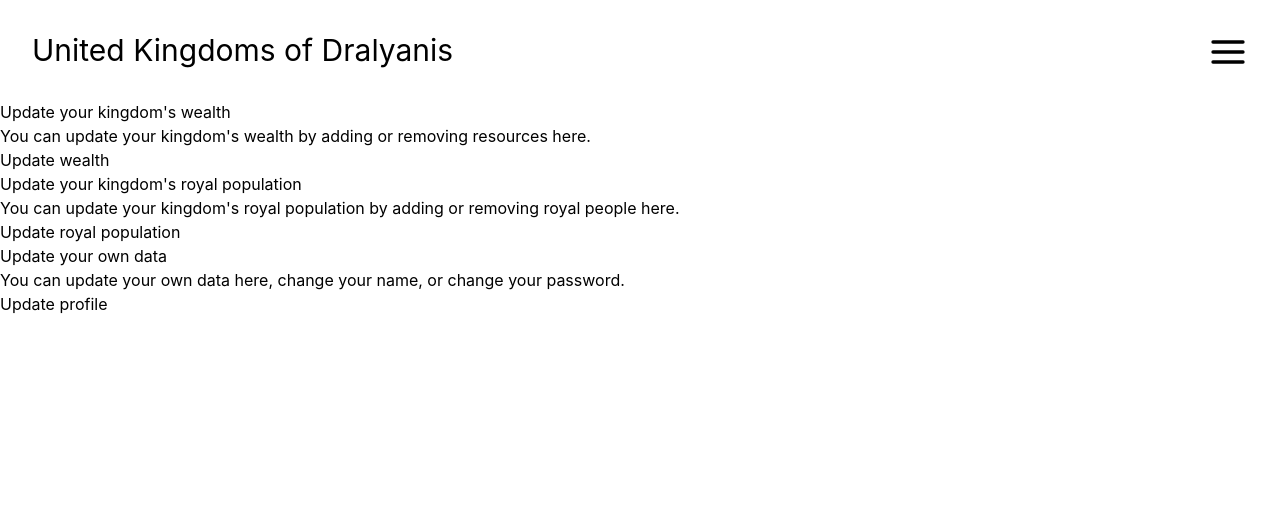
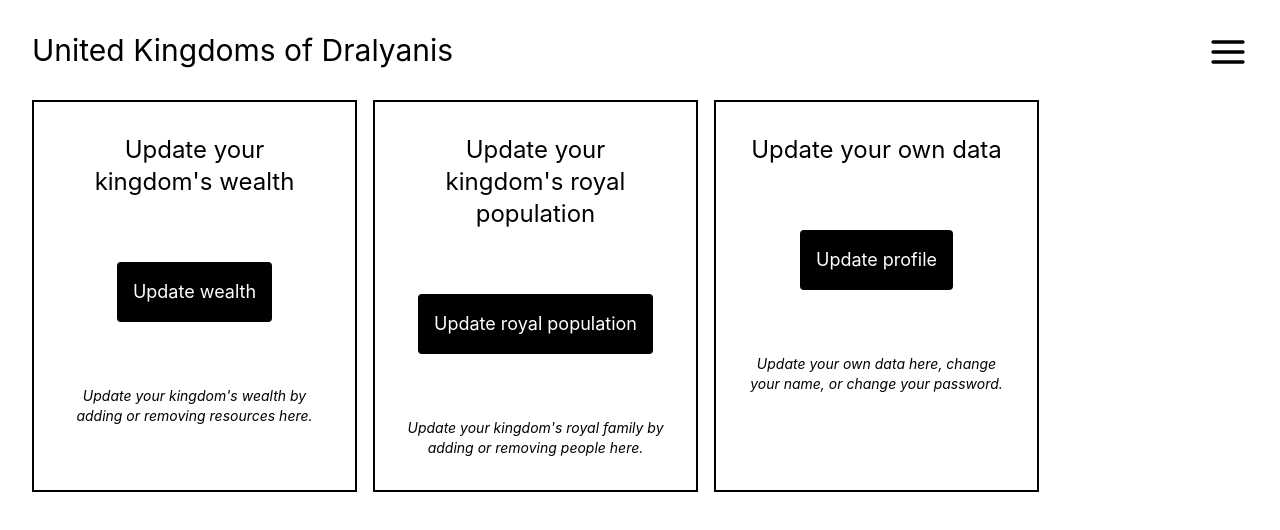
Before and after one commit to Alexandra-Rdrgs/checkpoint-4, a React (Vite) app in the folder frontend/: page /dashboard in a window 1280 px wide. Shown: the top 530 px of the page. Built offline with nearby package versions, Linux system fonts and the light colour scheme.

Commit message:
Add style to the dashboard

```diff
--- a/frontend/src/components/DashboardComponents.jsx
+++ b/frontend/src/components/DashboardComponents.jsx
@@ -7,10 +7,12 @@ export default function DashboardComponents({
   action,
 }) {
   return (
-    <div>
-      <h2>{title}</h2>
-      <p>{description}</p>
-      <a href={link}>{action}</a>
+    <div className="border-2 border-black flex flex-col items-center max-w-[325px] p-[2rem] gap-y-[4rem]">
+      <h2 className="text-2xl text-center">{title}</h2>
+      <a className="text-lg bg-black text-white rounded p-[1rem]" href={link}>
+        {action}
+      </a>
+      <p className="text-sm text-center italic">{description}</p>
     </div>
   );
 }
--- a/frontend/src/pages/Dashboard.jsx
+++ b/frontend/src/pages/Dashboard.jsx
@@ -5,22 +5,22 @@ export default function Dashbord() {
   return (
     <div>
       <Header />
-      <section>
+      <section className="flex flex-wrap gap-4 mx-[2rem]">
         <DashboardComponents
           title="Update your kingdom's wealth"
-          description="You can update your kingdom's wealth by adding or removing resources here."
+          description="Update your kingdom's wealth by adding or removing resources here."
           link="/updatewealth"
           action="Update wealth"
         />
         <DashboardComponents
           title="Update your kingdom's royal population"
-          description="You can update your kingdom's royal population by adding or removing royal people here."
+          description="Update your kingdom's royal family by adding or removing people here."
           link="/updateroyals"
           action="Update royal population"
         />
         <DashboardComponents
           title="Update your own data"
-          description="You can update your own data here, change your name, or change your password."
+          description="Update your own data here, change your name, or change your password."
           link="/updateprofile"
           action="Update profile"
         />
```
